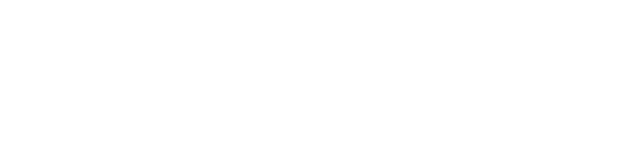
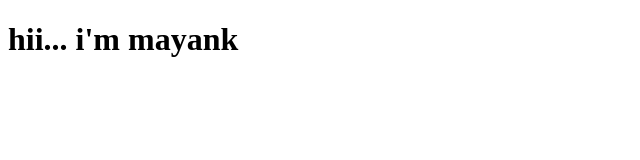
Before and after one commit to itx-mayank-chaurasia/dellta-demo2, a plain HTML site: page index.html in a window 1280 px wide. Shown: the whole page, without its empty margins (0-640 px from the left). Drawn offline with Linux system fonts and the light colour scheme.

Commit message:
edit index.html

```diff
--- a/index.html
+++ b/index.html
@@ -6,6 +6,6 @@
     <title>sample 2 data</title>
 </head>
 <body>
-
+    <h1>hii... i'm mayank</h1>
 </body>
 </html>
```
